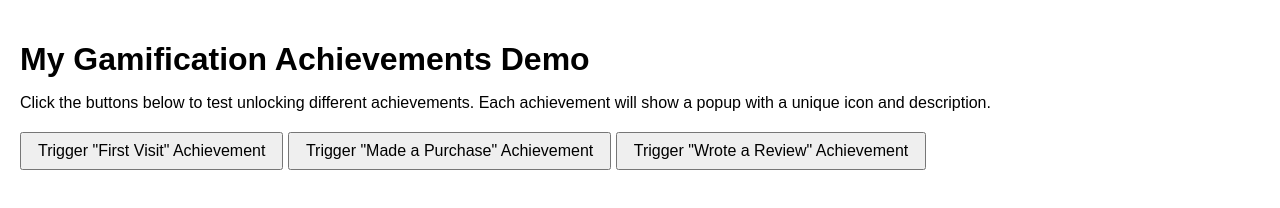
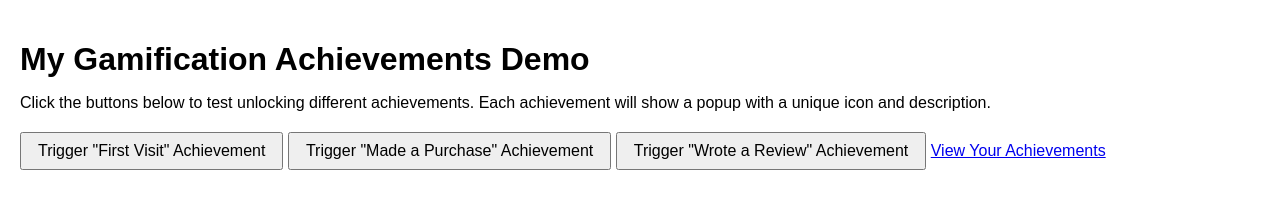
Before and after one commit to CouchKnight/my-achievements, a plain HTML site: page index.html in a window 1280 px wide. Drawn offline with Linux system fonts and the light colour scheme.

Commit message:
minor change

```diff
--- a/index.html
+++ b/index.html
@@ -87,6 +87,9 @@
     </div>
   </div>
 
+  <!-- Link to the new Achievements Page -->
+  <a href="achievements.html" class="link-to-achievements">View Your Achievements</a>
+
   <!-- Our JavaScript logic (external file) -->
   <script src="script.js"></script>
 </body>
```
